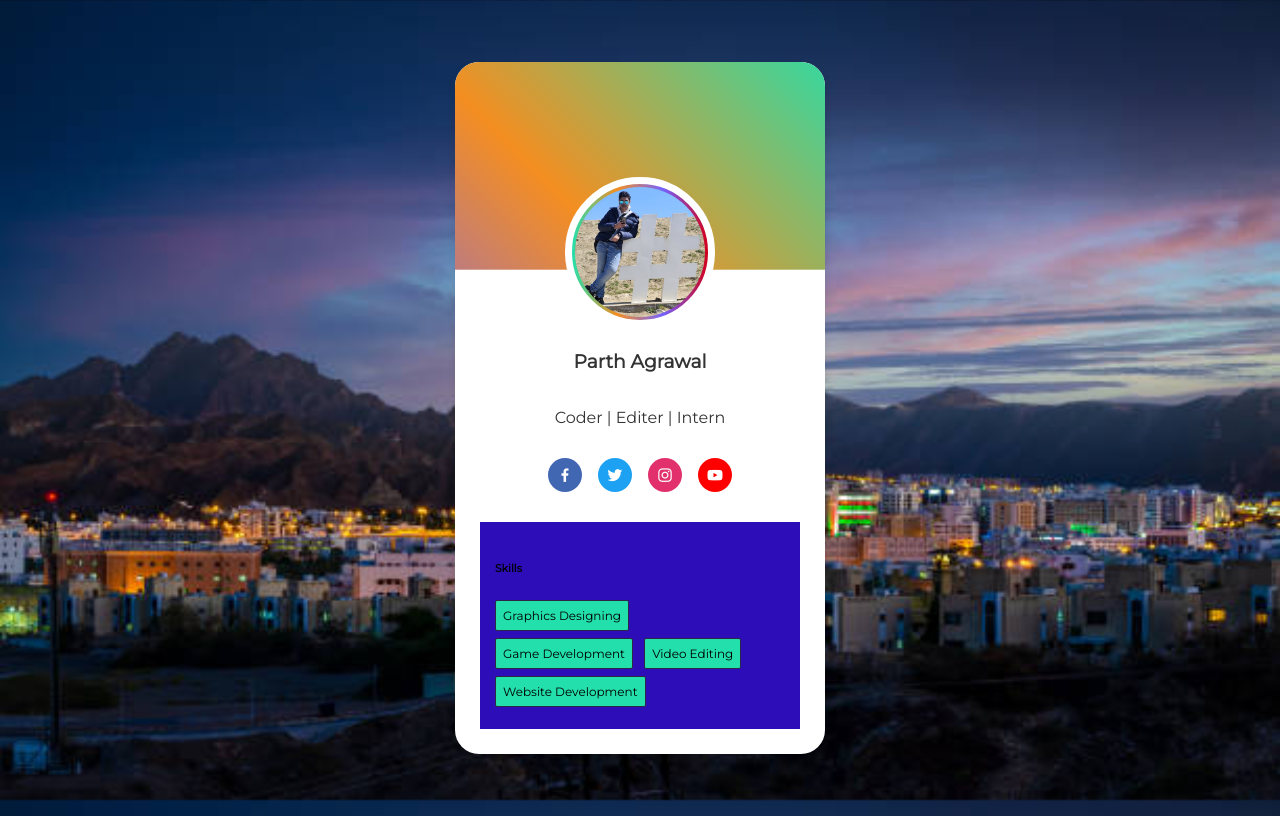
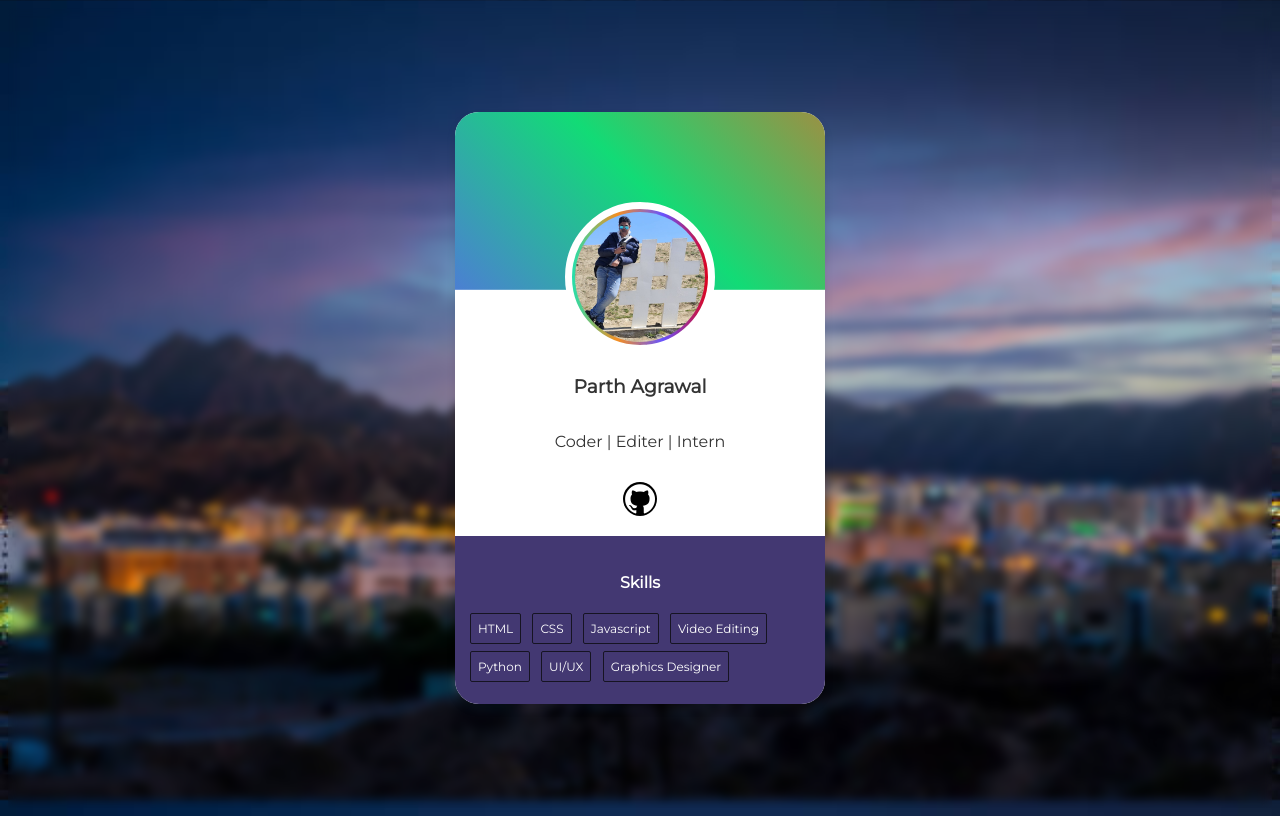
Before and after one commit to Pat12Gamer/ProfileCardComp, a plain HTML site: page index.html in a window 1280 px wide. Drawn offline with nearby package versions, Linux system fonts and the light colour scheme.

Commit message:
Add files via upload

```diff
--- a/index.html
+++ b/index.html
@@ -14,32 +14,28 @@
 
   <body>
     <div class="profile-card">
-      <div class="img"><img class="image" src="./images/153329 (1).jpg" alt="Profile Pic" /></div>
+      <div class="img">
+        <img class="image" src="./images/153329 (1).jpg" alt="Profile Pic" />
+      </div>
       <div class="text-data">
         <h3>Parth Agrawal</h3>
         <p>Coder | Editer | Intern</p>
       </div>
       <div class="media-buttons">
-        <a href="#" style="background: #4267b2" class="link">
-          <i class="bx bxl-facebook"></i>
-        </a>
-        <a href="#" style="background: #1da1f2" class="link">
-          <i class="bx bxl-twitter"></i>
-        </a>
-        <a href="#" style="background: #e1306c" class="link">
-          <i class="bx bxl-instagram"></i>
-        </a>
-        <a href="#" style="background: #ff0000" class="link">
-          <i class="bx bxl-youtube"></i>
+        <a href="https://github.com/Pat12Gamer" style="background: black; font-size: 36px;" class="link">
+          <i class="bx bxl-github"></i>
         </a>
       </div>
       <div class="skills">
-        <h6>Skills</h6>
+        <h4>Skills</h4>
         <ul>
-          <li>Graphics Designing</li>
-          <li>Game Development</li>
+          <li>HTML</li>
+          <li>CSS</li>
+          <li>Javascript</li>
           <li>Video Editing</li>
-          <li>Website Development</li>
+          <li>Python</li>
+          <li>UI/UX</li>
+          <li>Graphics Designer</li>
         </ul>
       </div>
     </div>
--- a/style.css
+++ b/style.css
@@ -9,6 +9,7 @@ body {
   background-repeat: no-repeat;
   background-attachment: fixed;
   background-size: 100% 100%;
+  backdrop-filter: blur(5px);
 
   font-family: Montserrat, sans-serif;
   display: flex;
@@ -25,7 +26,6 @@ body {
   width: 100%;
   background: #fff;
   border-radius: 24px;
-  padding: 25px;
   box-shadow: 0 5px 10px rgba(0, 0, 0, 0.1);
   position: relative;
 }
@@ -38,9 +38,9 @@ body {
   height: 30%;
   width: 100%;
   border-radius: 24px 24px 0 0;
-  background: linear-gradient(45deg, #d2001a, #7462ff, #f48e21, #23dfab);
+  background: linear-gradient(45deg, #f48e21, #6753ff, #12db76, #f75e21);
   background-size: 300%, 300%;
-  animation: color 12s ease-in-out infinite;
+  animation: color 15s ease-in-out infinite;
 }
 
 @keyframes color {
@@ -63,7 +63,7 @@ body {
   border-radius: 50%;
   background-color: #4070f4;
   padding: 3px;
-  background: linear-gradient(270deg, #d2001a, #7462ff, #f48e21, #23dfab);
+  background: linear-gradient(270deg, #dd031c, #6753ff, #f48e21, #23dfab);
   background-size: 100%, 100%;
   border-radius: 90px;
   border: 7px solid white;
@@ -96,10 +96,16 @@ body {
 
 .skills {
   position: relative;
-  background-color: #2c0db8;
   text-align: left;
   padding: 15px;
-  margin-top: 30px;
+  margin-top: 20px;
+  border-radius: 0 0 24px 24px;
+  background-color: #433872;
+}
+
+h4{
+  text-align: center;
+  color: white;
 }
 
 .skills ul {
@@ -109,11 +115,11 @@ body {
 }
 
 .skills ul li {
-  border: 1px solid #2d2747;
-  background-color: #23dfab;
+  border: 1px solid #161422;
   border-radius: 2px;
   display: inline-block;
   font-size: 12px;
   margin: 0 7px 7px 0;
   padding: 7px;
+ color: white;
 }
```
